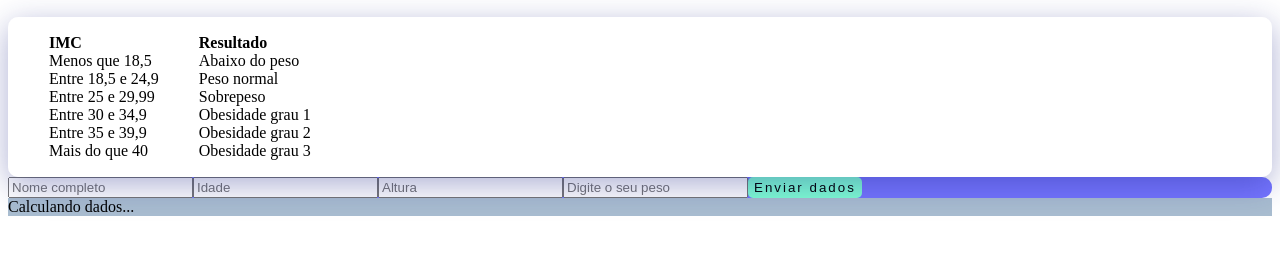
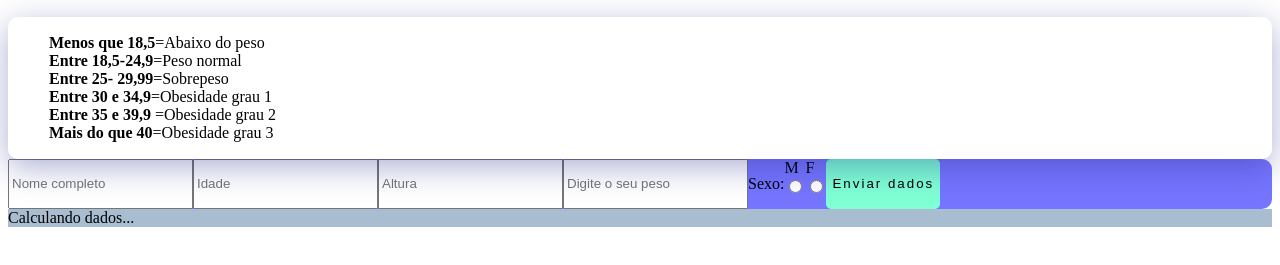
Before and after one commit to reginaldoa/Projeto-avaliacao-fisica, a plain HTML site: page index.html in a window 1280 px wide. Shown: the part 223-488 px from the top of the page. Drawn offline with Linux system fonts and the light colour scheme.

Commit message:
adcionando M ou F

```diff
--- a/css/style.css
+++ b/css/style.css
@@ -66,3 +66,9 @@ input:hover{
 #res{
     background-color: rgba(24, 77, 128, 0.37);
 }
+
+.masculino,.feminino{
+    display: flex;
+    flex-direction:column;
+
+}
--- a/index.html
+++ b/index.html
@@ -20,32 +20,33 @@
 
     <div class="lista">
         <ol class="TabelaIMC">
-            <strong>IMC</strong>
-            <li>Menos que 18,5</li>
-            <li>Entre 18,5 e 24,9</li>
-            <li>Entre 25 e 29,99</li>
-            <li>Entre 30 e 34,9</li>
-            <li>Entre 35 e 39,9</li>
-            <li>Mais do que 40</li>
+            <li><strong>Menos que 18,5</strong>=Abaixo do peso
+            <li><strong>Entre 18,5-24,9</strong>=Peso normal
+            <li><strong>Entre 25- 29,99</strong>=Sobrepeso
+            <li><strong>Entre 30 e 34,9</strong>=Obesidade grau 1
+            <li><strong>Entre 35 e 39,9 </strong>=Obesidade grau 2
+            <li><strong>Mais do que 40</strong>=Obesidade grau 3
           </ol>
-
-          <ol class="ResultadosIMC">
-            <strong>Resultado</strong>
-            <li>Abaixo do peso</li>
-            <li>Peso normal</li>
-            <li>Sobrepeso</li>
-            <li>Obesidade grau 1</li>
-            <li>Obesidade grau 2</li>
-            <li>Obesidade grau 3</li>
-          </ol>
-    </div>
+        </div>
 
     <div class="container">
         <form action="form" class="formulario">
             <input type="text" placeholder="Nome completo" id="nome">
             <input type="number"  placeholder="Idade" id="idade">
             <input  placeholder="Altura" id="altura">
-            <input placeholder="Digite o seu peso"  id="peso" >
+            <input placeholder="Digite o seu peso"  id="peso">
+
+            <p>Sexo:</p>
+            <div class="masculino">
+            <label for="radio1">M</label>
+            <input type="radio" name="radio1" id="masc">
+        </div>
+
+        <div class="feminino">
+            <label for="radio2">F</label>
+            <input type="radio" name="radio2" id="fem">
+        </div>
+
             <input  type="submit" value="Enviar dados" id="btn" onclick="Enviar()">
         </form>
     </div>
```
